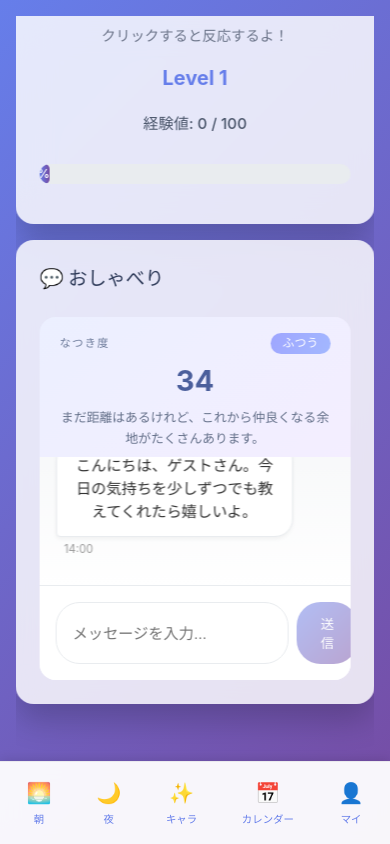
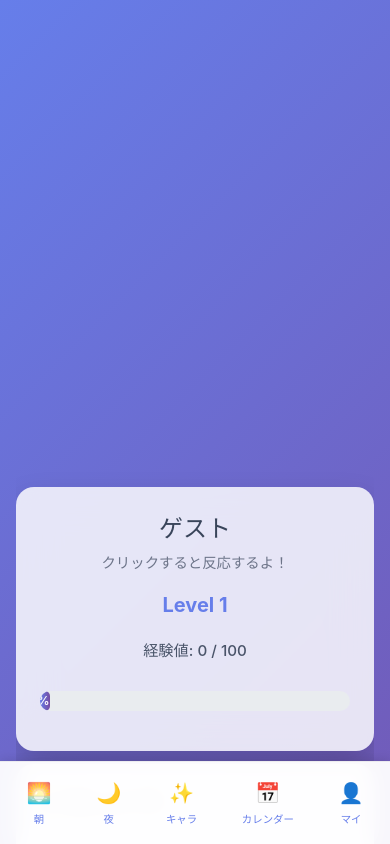
Before and after one commit to Takumintakumin/Totono_Life_app, a React (Vite) app: page /character in a window 390 px wide. Shown: the top 844 px of the page. Built offline with nearby package versions, Linux system fonts and the light colour scheme; no server answers.

Commit message:
まじどう？11

```diff
--- a/src/pages/CharacterView.css
+++ b/src/pages/CharacterView.css
@@ -168,3 +168,40 @@
     max-height: 55vh;
   }
 }
+
+@media (max-width: 640px) {
+  .character-view-fullscreen {
+    flex-direction: column;
+    justify-content: flex-start;
+    align-items: center;
+    padding-top: 0.75rem;
+    padding-bottom: calc(var(--nav-height) + 1.25rem);
+    min-height: auto;
+  }
+
+  .character-canvas {
+    width: 100%;
+    min-height: 52vh;
+  }
+
+  .character-overlay {
+    position: static;
+    transform: none;
+    width: min(92vw, 420px);
+    gap: 0.85rem;
+    pointer-events: auto;
+    padding: 0;
+    margin-top: 1.25rem;
+  }
+
+  .character-info-panel,
+  .character-chat-panel {
+    box-shadow: 0 16px 32px rgba(0, 0, 0, 0.18);
+    backdrop-filter: blur(20px);
+  }
+
+  .character-chat-panel {
+    max-height: none;
+    height: auto;
+  }
+}
```
